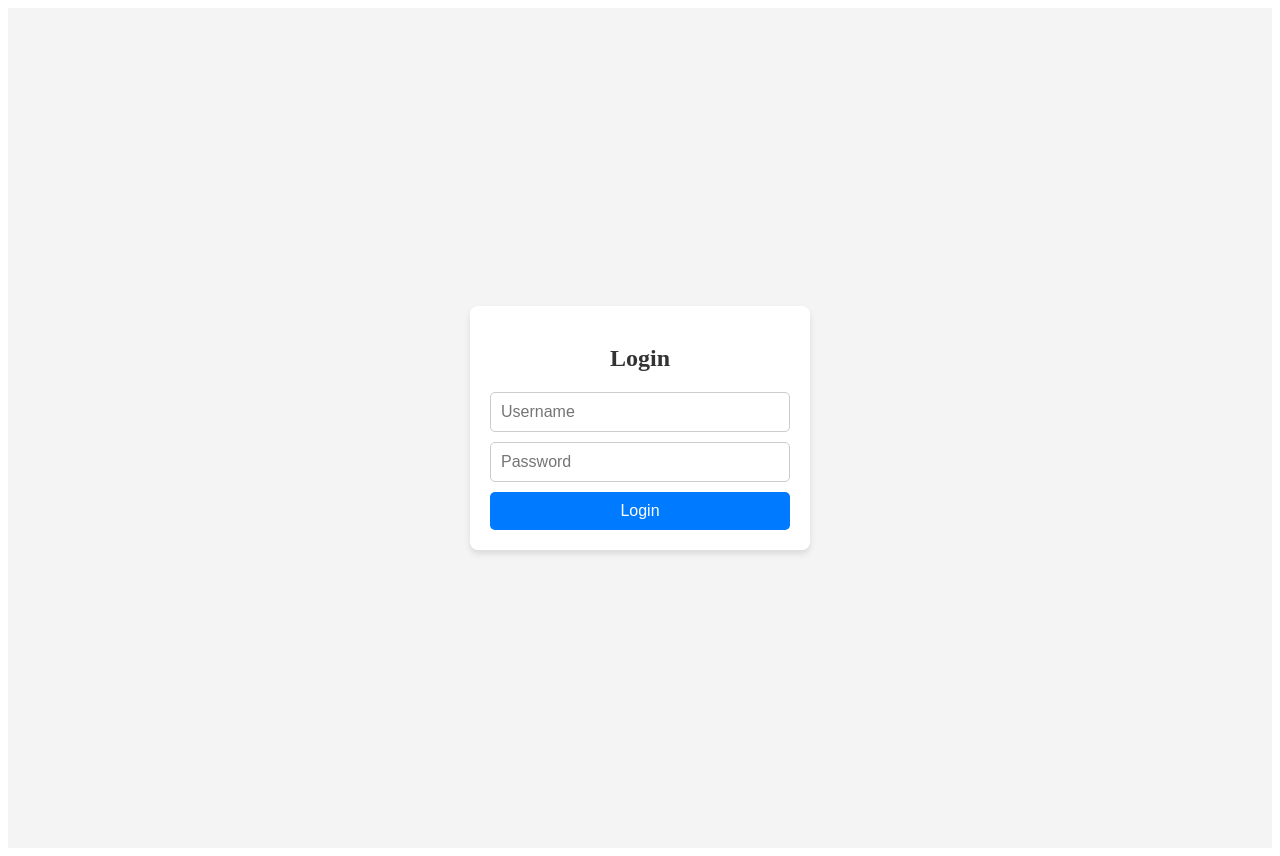
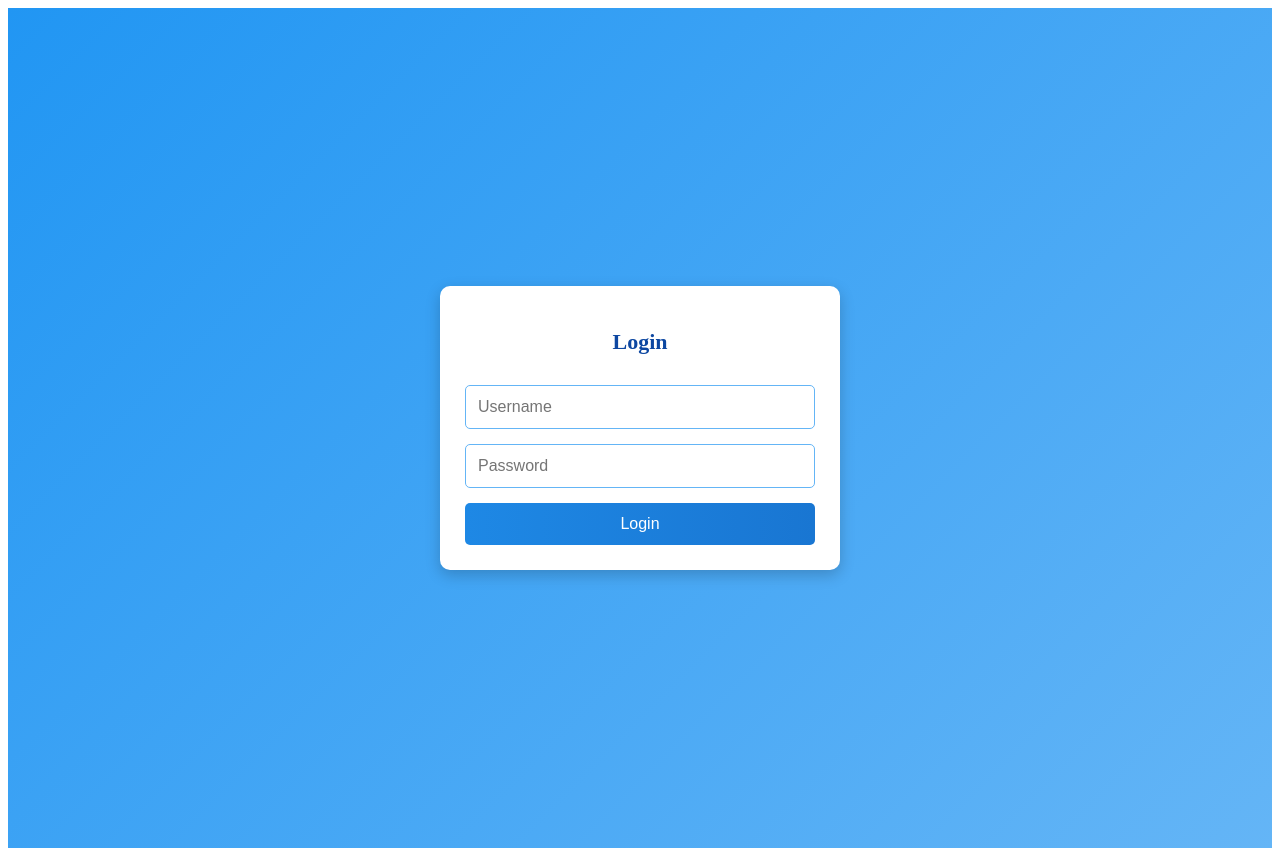
Before and after one commit to immortals45/DT, a React (Create React App) app in the folder dynamic-timetable/frontend/: page /login in a window 1280 px wide. Built offline with nearby package versions, Linux system fonts and the light colour scheme.

Commit message:
added css

```diff
--- a/dynamic-timetable/frontend/src/components/Login.js
+++ b/dynamic-timetable/frontend/src/components/Login.js
@@ -59,31 +59,32 @@ const Login = ({ user, setUser, setIsLoggedIn }) => {
                 </form>
             )}
 
-            {/* Show options after successful login */}
             {user && user.token && (
                 <div style={styles.optionsContainer}>
                     <h2 style={styles.heading}>Options</h2>
-                    <div style={styles.optionSection}>
+                    <div style={styles.optionGrid}>
+                        <div style={styles.optionCard}>
                             <h3>Select a Class:</h3>
                             <Link to="/timetable/A" style={styles.link}>Class A</Link>
                             <Link to="/timetable/B" style={styles.link}>Class B</Link>
                         </div>
-                    <div style={styles.optionSection}>
+                        <div style={styles.optionCard}>
                             <h3>View MidMarks:</h3>
                             <Link to="/show-marks/A" style={styles.link}>Class A</Link>
                             <Link to="/show-marks/B" style={styles.link}>Class B</Link>
                         </div>
-                    <div style={styles.optionSection}>
+                        <div style={styles.optionCard}>
                             <h3>Mid Marks Upload:</h3>
                             <Link to="/mid-marks" style={styles.link}>Upload Mid Marks</Link>
                         </div>
-                    <div style={styles.optionSection}>
+                        <div style={styles.optionCard}>
                             <h3>Assignments:</h3>
                             <Link to="/publish-assignment" style={styles.link}>Publish Assignment</Link>
                         </div>
-                    <div style={styles.optionSection}>
+                        <div style={styles.optionCard}>
                             <h3>View Published Assignments:</h3>
                             <Link to="/faculty-assignments" style={styles.link}>View Assignments</Link>
+                        </div>
                     </div>
                 </div>
             )}
@@ -91,7 +92,6 @@ const Login = ({ user, setUser, setIsLoggedIn }) => {
     );
 };
 
-// Inline styles
 const styles = {
     container: {
         display: 'flex',
@@ -99,62 +99,78 @@ const styles = {
         alignItems: 'center',
         justifyContent: 'center',
         minHeight: '100vh',
-        backgroundColor: '#f4f4f4',
+        background: 'linear-gradient(135deg, #2196F3, #64B5F6)',
         padding: '20px',
     },
     form: {
-        backgroundColor: '#fff',
-        padding: '20px',
-        borderRadius: '8px',
-        boxShadow: '0px 4px 6px rgba(0, 0, 0, 0.1)',
+        backgroundColor: '#ffffff',
+        padding: '25px',
+        borderRadius: '10px',
+        boxShadow: '0px 5px 15px rgba(0, 0, 0, 0.2)',
         display: 'flex',
         flexDirection: 'column',
-        gap: '10px',
-        width: '300px',
+        gap: '15px',
+        width: '350px',
         textAlign: 'center',
     },
     heading: {
-        marginBottom: '10px',
-        color: '#333',
+        marginBottom: '15px',
+        color: '#0D47A1',
+        fontSize: '22px',
     },
     input: {
-        padding: '10px',
+        padding: '12px',
         borderRadius: '5px',
-        border: '1px solid #ccc',
+        border: '1px solid #64B5F6',
         fontSize: '16px',
+        outline: 'none',
     },
     button: {
-        padding: '10px',
+        padding: '12px',
         borderRadius: '5px',
         border: 'none',
-        backgroundColor: '#007bff',
+        background: 'linear-gradient(90deg, #1E88E5, #1976D2)',
         color: '#fff',
         cursor: 'pointer',
         fontSize: '16px',
-    },
-    error: {
-        color: 'red',
-        fontSize: '14px',
-    },
-    optionsContainer: {
-        backgroundColor: '#fff',
-        padding: '20px',
-        borderRadius: '8px',
-        boxShadow: '0px 4px 6px rgba(0, 0, 0, 0.1)',
-        width: '320px',
-        marginTop: '20px',
-        textAlign: 'center',
-    },
-    optionSection: {
-        marginBottom: '10px',
+        transition: 'background 0.3s ease',
+        ':hover': {
+            background: 'linear-gradient(90deg, #1565C0, #0D47A1)'
+        }
     },
     link: {
         display: 'block',
         textDecoration: 'none',
-        color: '#007bff',
+        color: '#fff',
         fontSize: '16px',
-        margin: '5px 0',
+        margin: '8px 0',
+        transition: 'color 0.3s ease',
+        ':hover': {
+            color: '#FFEB3B'
+        }
     },
+    optionsContainer: {
+        backgroundColor: '#ffffff',
+        padding: '20px',
+        borderRadius: '10px',
+        boxShadow: '0px 5px 15px rgba(0, 0, 0, 0.2)',
+        width: '500px',
+        marginTop: '20px',
+        textAlign: 'center',
+    },
+    optionGrid: {
+        display: 'grid',
+        gridTemplateColumns: '1fr 1fr',
+        gap: '20px',
+    },
+    optionCard: {
+        background: 'linear-gradient(135deg, #64b5f6, #42a5f5, #1e88e5)',
+        padding: '20px',
+        borderRadius: '12px',
+        color: '#fff',
+        fontWeight: 'bold',
+        boxShadow: '2px 4px 10px rgba(0, 0, 0, 0.2)',
+    }
 };
 
 export default Login;
```
Lines whose indentation alone changed are shown as unchanged.
